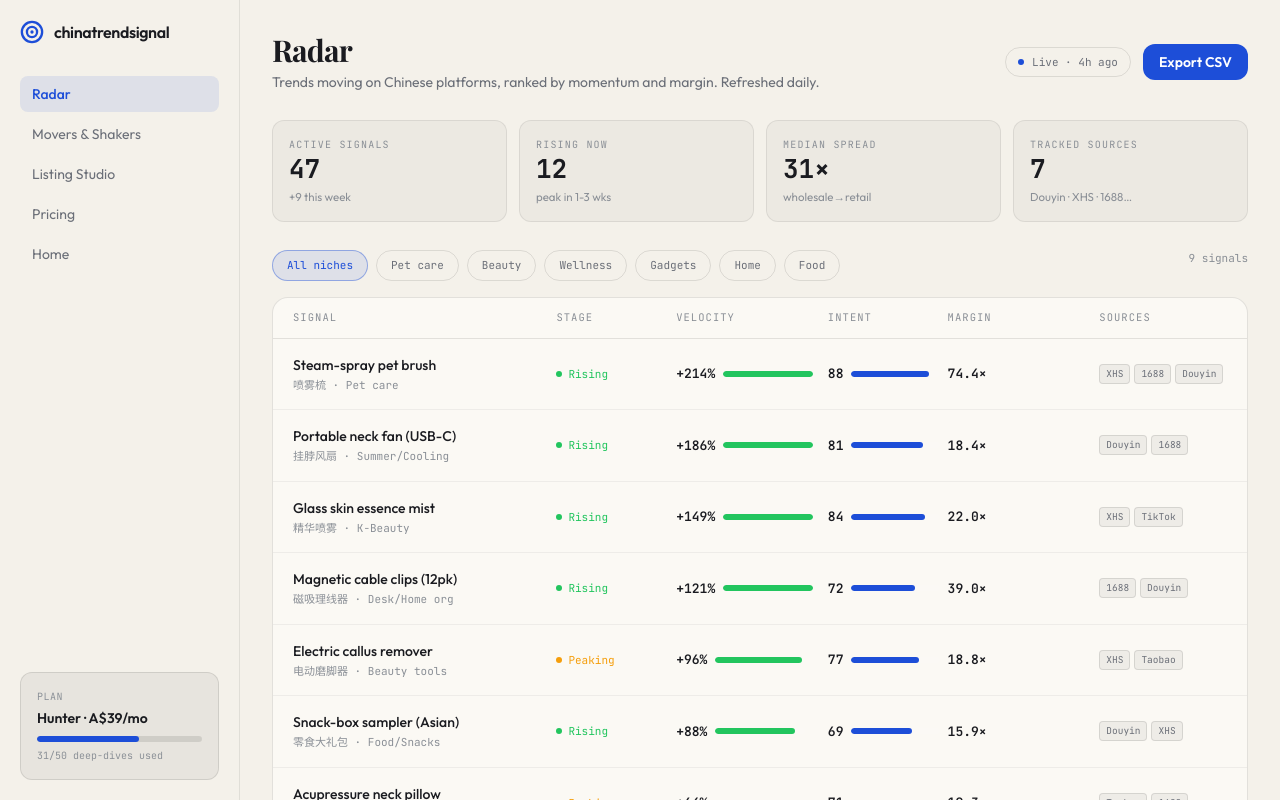
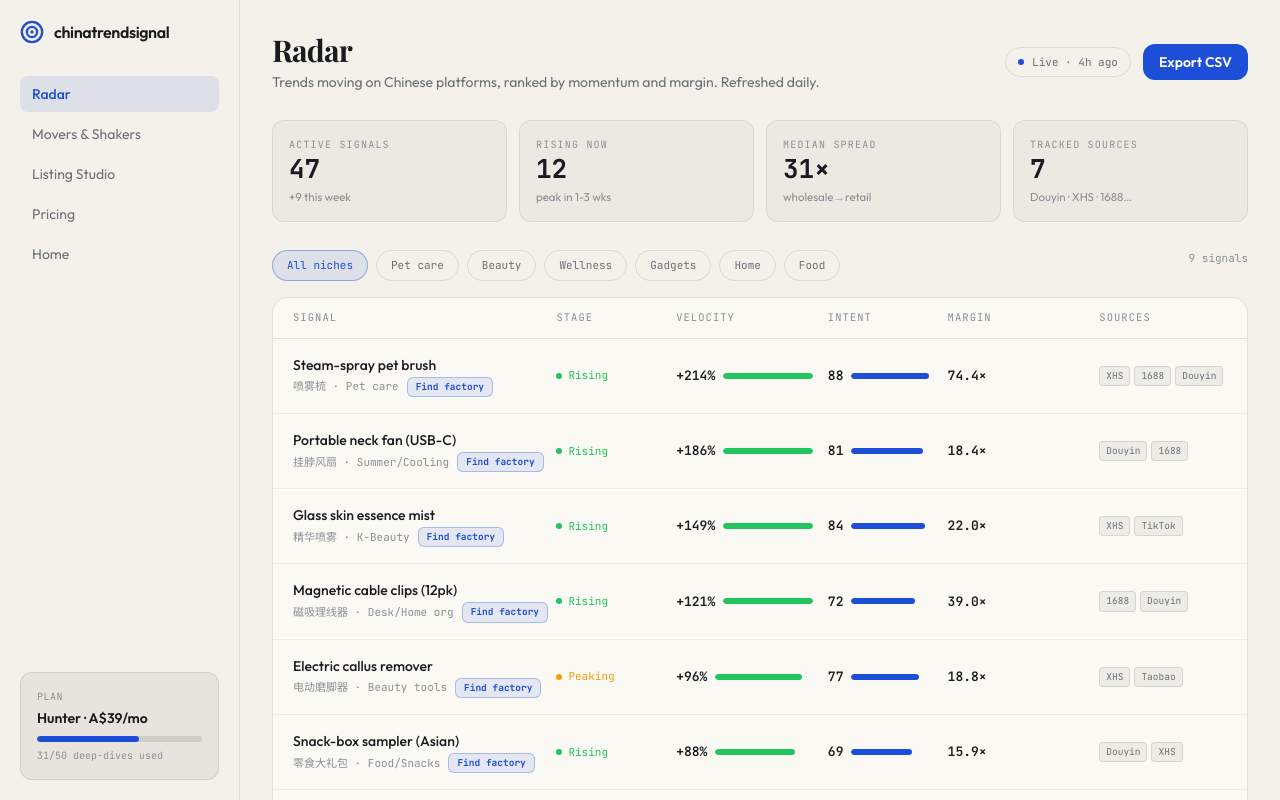
Before and after one commit to loyaltyC4/chinatrendsignal, a Next.js app: page /radar in a window 1280 px wide. Shown: the top 800 px of the page. Built offline with nearby package versions, Linux system fonts and the light colour scheme; a web font is replaced by a local one.

Commit message:
One-click supplier match on radar rows

```diff
--- a/components/signal-feed.tsx
+++ b/components/signal-feed.tsx
@@ -2,6 +2,7 @@
 // Dashboard — signal feed. Data-product register: dense, terminal-clean, single accent.
 import React from "react";
 import Link from "next/link";
+import SupplierMatchButton from "@/components/supplier-match-button";
 
 export type Signal = {
   id: string;
@@ -46,7 +47,7 @@ function SignalRow({ s }: { s: Signal }) {
       {/* product */}
       <span className="min-w-0">
         <span className="block truncate text-sm font-medium text-[#1a1b20]">{s.product}</span>
-        <span className="mt-0.5 block truncate font-mono text-[11px] text-[#8a8f96]">{s.zh} · {s.niche}</span>
+        <span className="mt-0.5 flex items-center gap-2 truncate font-mono text-[11px] text-[#8a8f96]"><span className="truncate">{s.zh} · {s.niche}</span><SupplierMatchButton keyword={s.zh || s.product} /></span>
       </span>
       {/* stage */}
       <span className="flex items-center gap-1.5 font-mono text-[11px]" style={{ color: stageColor }}>
--- /dev/null
+++ b/components/supplier-match-button.tsx
@@ -0,0 +1,33 @@
+"use client";
+import { useState } from "react";
+
+// One-click "find the factory" on a radar row. Uses the enabled Taobao + 1688 keyword
+// search endpoints; image reverse-search can be layered on when JustOne enables it.
+export default function SupplierMatchButton({ keyword }: { keyword: string }) {
+  const [state, setState] = useState<"idle" | "loading" | "done" | "error" | "setup">("idle");
+  const [note, setNote] = useState("");
+  const [result, setResult] = useState<{ bestPrice?: string; supplierCount?: number } | null>(null);
+
+  async function run() {
+    setState("loading"); setNote(""); setResult(null);
+    const r = await fetch("/api/supplier-match", { method: "POST", headers: { "content-type": "application/json" }, body: JSON.stringify({ keyword }) });
+    const d = await r.json();
+    if (d.setupRequired) { setState("setup"); setNote(d.instructions); return; }
+    if (!r.ok) { setState("error"); setNote(d.error || "Match failed"); return; }
+    // Normalize a quick preview from whichever source returned
+    const items = d.data?.wholesale1688?.OFFER?.result || d.data?.taobao?.items || [];
+    setResult({ supplierCount: Array.isArray(items) ? items.length : undefined, bestPrice: d.data?.wholesale1688?.bestPrice });
+    setState("done");
+  }
+
+  return (
+    <span className="inline-flex items-center gap-1.5">
+      <button onClick={(e) => { e.preventDefault(); run(); }} disabled={state === "loading"}
+        className="rounded-md border border-grn/30 bg-grn/10 px-2 py-0.5 font-mono text-[9.5px] font-bold text-grn transition-colors hover:bg-grn/20 disabled:opacity-50">
+        {state === "loading" ? "…" : "Find factory"}
+      </button>
+      {state === "done" && result?.supplierCount !== undefined && <span className="font-mono text-[9.5px] text-grn">{result.supplierCount} suppliers</span>}
+      {state === "error" && <span className="font-mono text-[9.5px] text-red-600">{note}</span>}
+    </span>
+  );
+}
```
